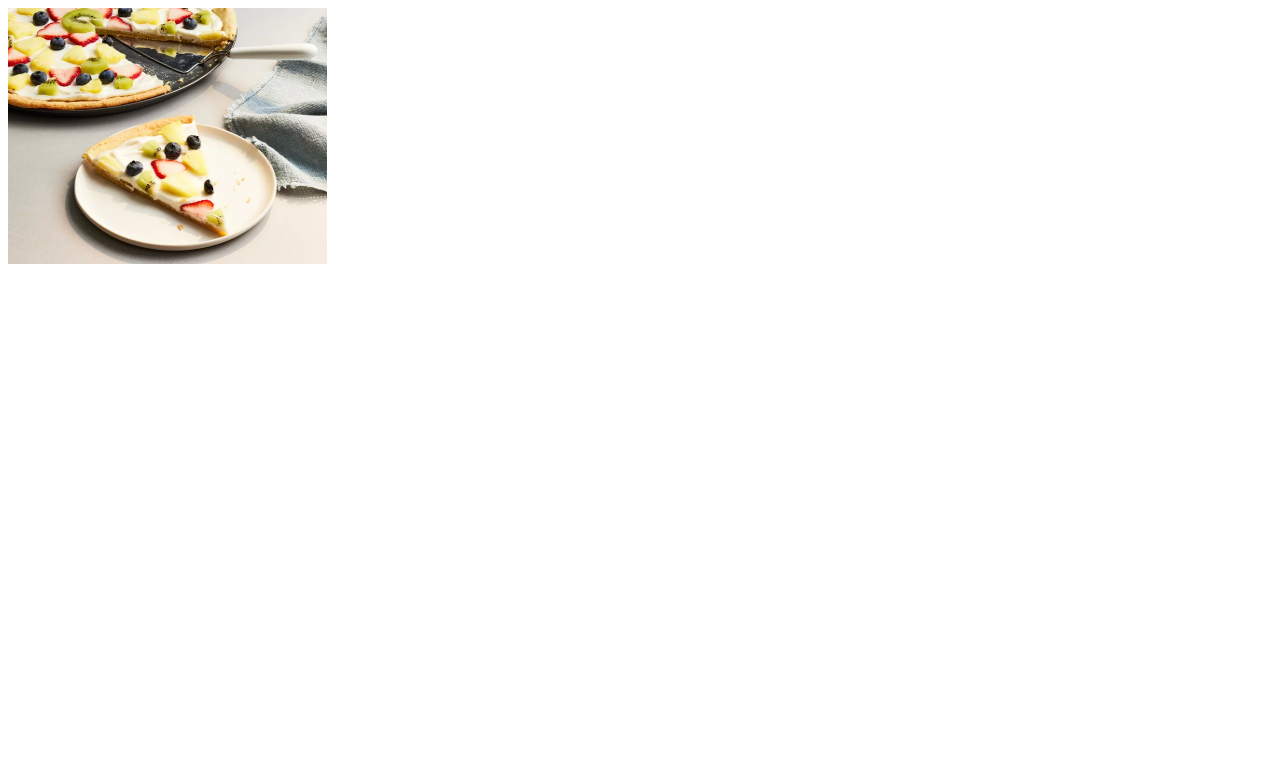
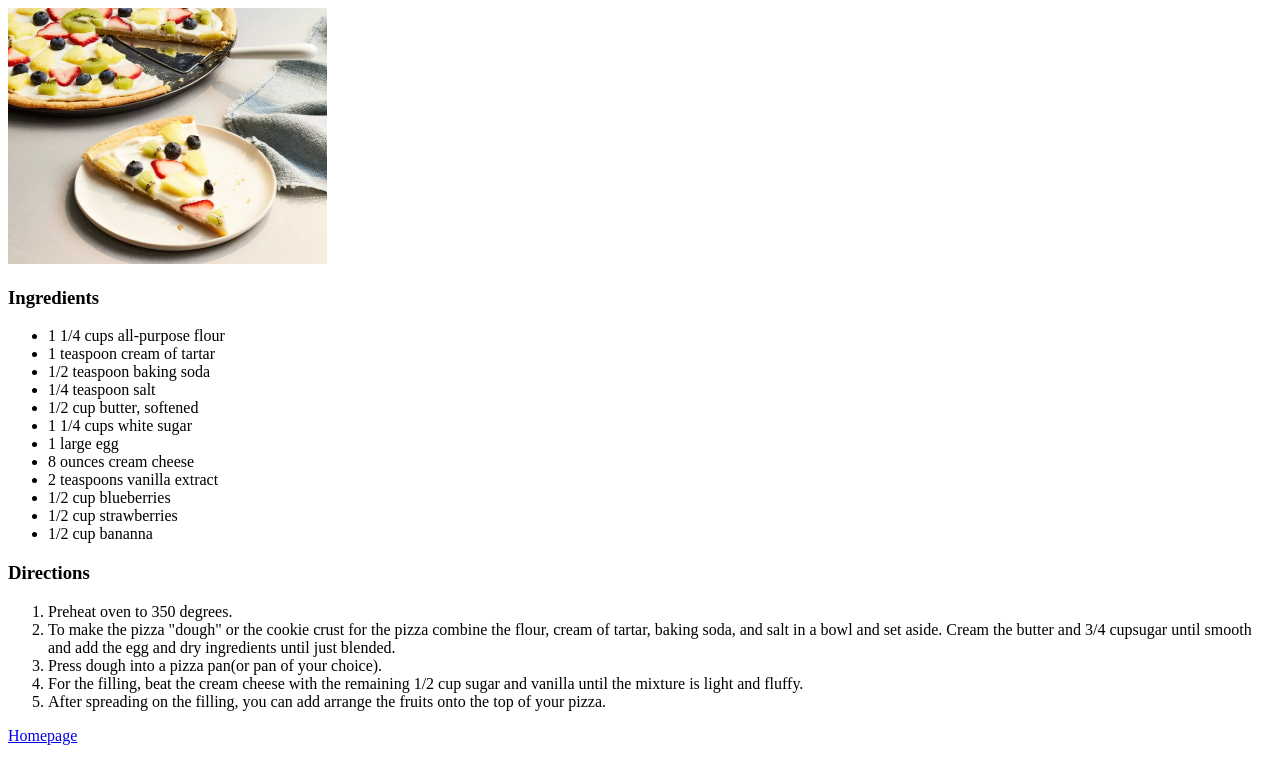
Before and after one commit to Novashi2/odin-recipes, a plain HTML site: page recipes/pizza.html in a window 1280 px wide. Drawn offline with Linux system fonts and the light colour scheme.

Commit message:
Addded ingredients and directions

```diff
--- a/recipes/pizza.html
+++ b/recipes/pizza.html
@@ -7,6 +7,30 @@
 </head>
 <body>
     <img src="../img/pizza.png" width="319" height="256" alt="Sugar cookie pizza base topped with whipped cream and fruit">
+    <h3>Ingredients</h3>
+    <ul>
+        <li>1 1/4 cups all-purpose flour</li>
+        <li>1 teaspoon cream of tartar</li>
+        <li>1/2 teaspoon baking soda</li>
+        <li>1/4 teaspoon salt</li>
+        <li>1/2 cup butter, softened</li>
+        <li>1 1/4 cups white sugar</li>
+        <li>1 large egg</li>
+        <li>8 ounces cream cheese</li>
+        <li>2 teaspoons vanilla extract</li>
+        <li>1/2 cup blueberries</li>
+        <li>1/2 cup strawberries</li>
+        <li>1/2 cup bananna</li>
+    </ul>
+    <h3>Directions</h3>
+    <ol>
+        <li>Preheat oven to 350 degrees.</li>
+        <li>To make the pizza "dough" or the cookie crust for the pizza combine the flour, cream of tartar, baking soda, and salt in a bowl and set aside. Cream the butter and 3/4 cupsugar until smooth and add the egg and dry ingredients until just blended.</li>
+        <li>Press dough into a pizza pan(or pan of your choice).</li>
+        <li>For the filling, beat the cream cheese with the remaining 1/2 cup sugar and vanilla until the mixture is light and fluffy.</li>
+        <li>After spreading on the filling, you can add arrange the fruits onto the top of your pizza.</li>
+    </ol>
+<a href="../index.html">Homepage</a>
 
 </body>
 </html>
```
Also changed, not shown: recipes/cookie.html (+23 -0 lines), recipes/pie.html (+19 -1 lines).
